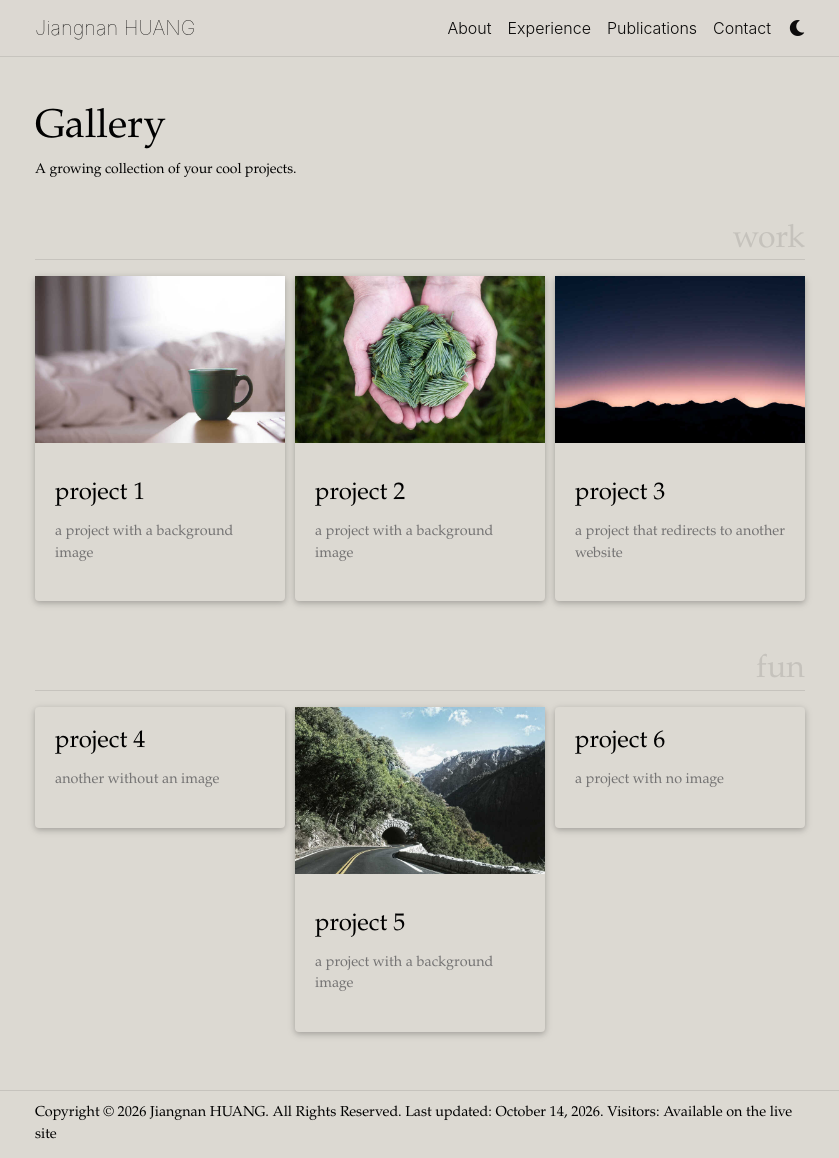
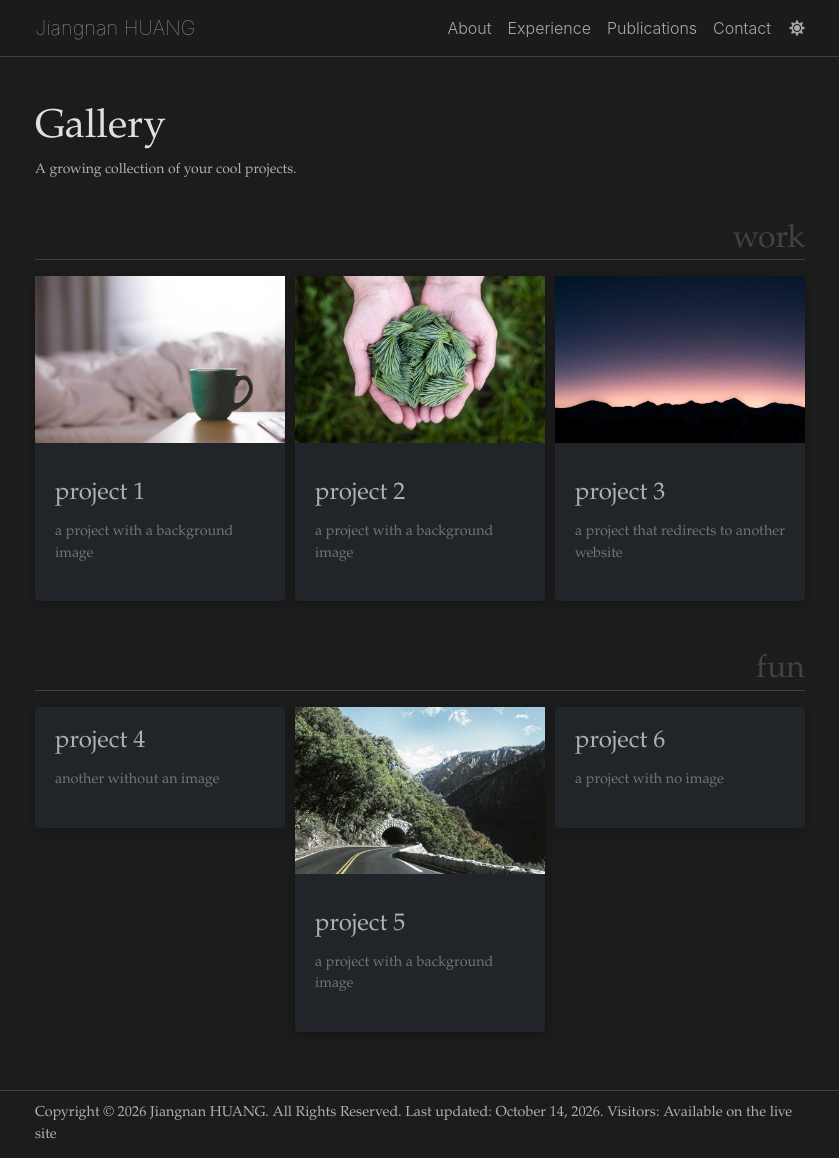
Before and after one commit to jiangnanpro/jiangnanpro.github.io, a Jekyll site: the page built from _pages/projects.md, in a window 1280 px wide and 1158 px high. Shown: the whole window, without its empty margins (220-1059 px from the left). Built offline with Jekyll 4.4.1, drawn with Linux system fonts in a browser that asks for light colours; comment, search, counter and statistics services are not loaded; a style sheet for code colours, icons or effects is not loaded.

Commit message:
improve theme transition

```diff
--- a/_config.yml
+++ b/_config.yml
@@ -167,6 +167,7 @@ defaults:
 
 jekyll-minifier:
   exclude: ['robots.txt']
+  compress_css: false
 
 # -----------------------------------------------------------------------------
 # Jekyll Scholar
--- a/assets/js/theme.js
+++ b/assets/js/theme.js
@@ -53,10 +53,7 @@ let transTheme = () => {
 
 let initTheme = (theme) => {
   if (theme == null || theme == 'null') {
-    const userPref = window.matchMedia;
-    if (userPref && userPref('(prefers-color-scheme: dark)').matches) {
-        theme = 'dark';
-    }
+    theme = 'dark';
   }
 
   setTheme(theme);
```
